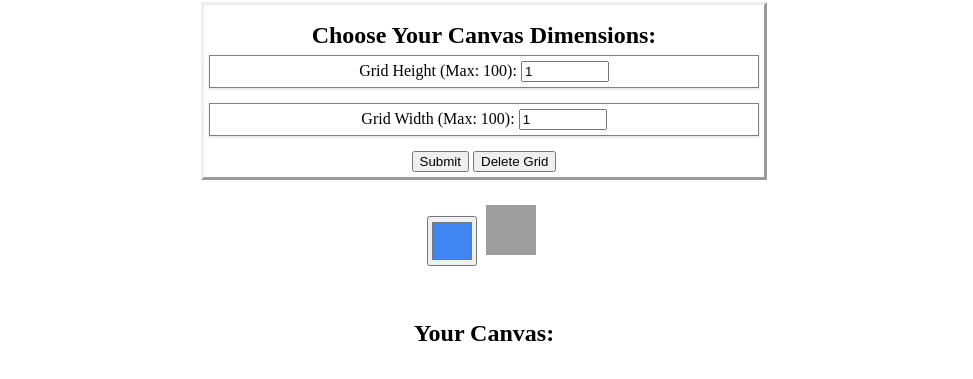
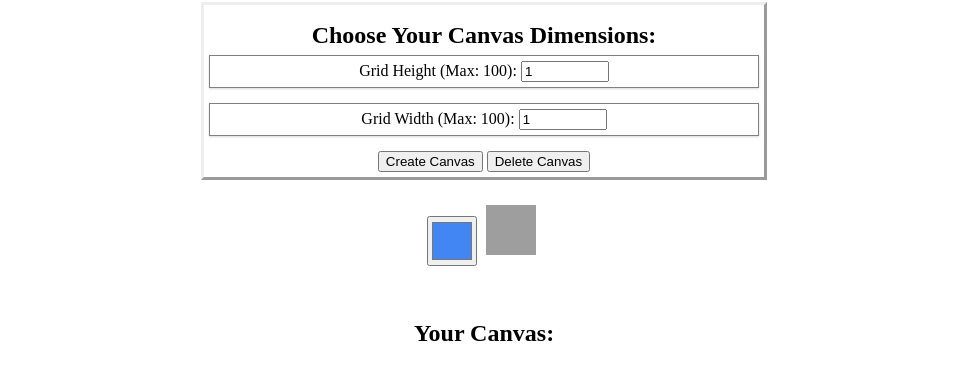
Before and after one commit to ctrachte/Pixel-Art-SPA, a plain HTML site: page index.html in a window 1280 px wide. Shown: the part 249-628 px from the top of the page, without its empty margins (156-1129 px from the left). Drawn offline with nearby package versions, Linux system fonts and the light colour scheme; grey boxes are pictures that could not be loaded.

Commit message:
refactor buttons to match style

```diff
--- a/index.html
+++ b/index.html
@@ -24,10 +24,12 @@
 			</div>
 			<div class="inputContainer shadow">
 				Grid Width (Max: 100): <input id="inputWidth" max="100" min="1" name="width" type="number" value="1">
-			</div><input id="submitButton" type="submit"> <button id="clear">Delete Grid</button>
+			</div>
+      <button id="submitButton" type="submit">Create Canvas</button> <button id="clear">Delete Canvas</button>
 		</form>
 	</div>
-	<div id='colorContainer'><input id="colorPicker" type="color" value="#4286f4">
+	<div id='colorContainer'>
+    <input id="colorPicker" type="color" value="#4286f4">
      <img src="https://image.ibb.co/dyvjVH/paint_bucket.png" alt="paint_bucket" border="0">
   </div>
 	<h2>Your Canvas:</h2>
```
